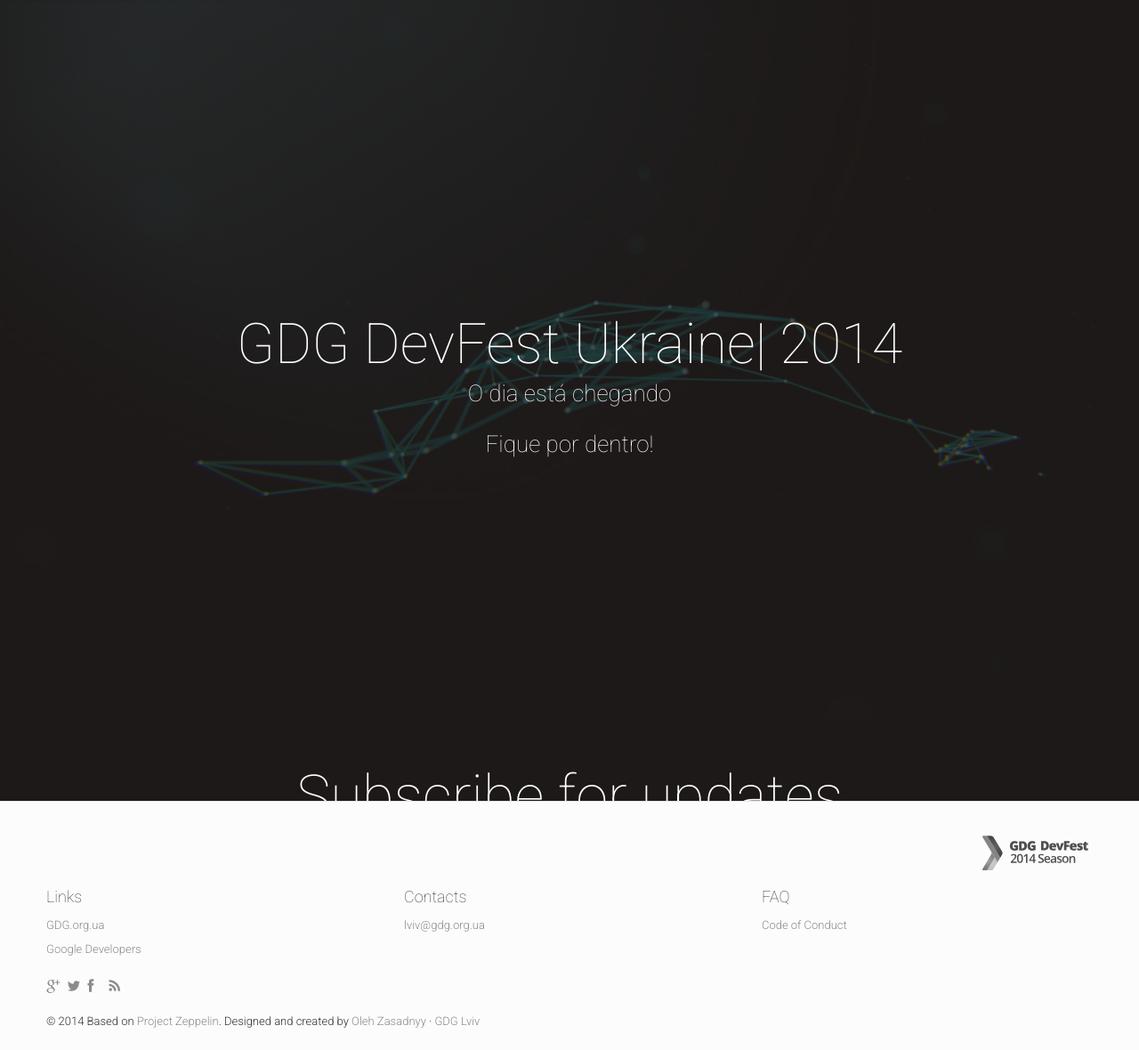
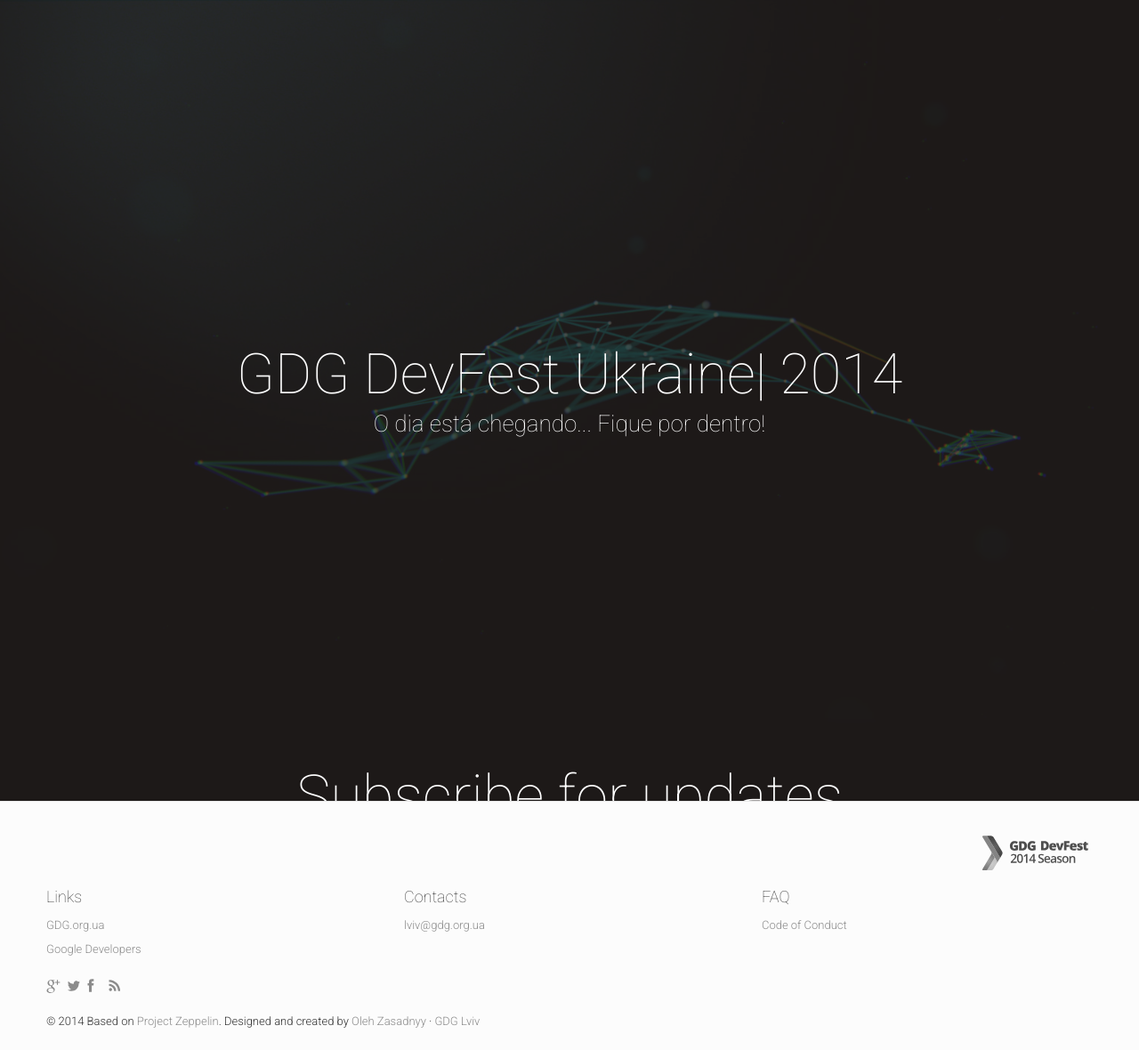
Before and after one commit to overhackingview/zeppelin, a Jekyll site: the page built from index.html, in a window 1280 px wide. Shown: the whole page at 89% size. Built offline with Jekyll 4.4.1, drawn with Linux system fonts in a browser that asks for light colours; nearby versions of some CDN libraries; comment, search, counter and statistics services are not loaded.

Commit message:
Update hero.html

```diff
--- a/_includes/hero.html
+++ b/_includes/hero.html
@@ -5,7 +5,7 @@
         <div class="animated hiding" data-animation="fadeInDown" data-delay="500">
             {% assign heroText = site.heroTitle | split:"<typeout>" %}
             <h1>{{ heroText[0] }}<span id="typeout-text" class="hidden-xs"></span><span class="typeout-fallback">{{ site.typeoutFallback }}</span>{{ heroText[1] }}</h1>
-		<p>O dia está chegando</p> <br/> <p>Fique por dentro!</p>
+		<p>O dia está chegando... Fique por dentro!</p>
 
 
 
@@ -15,11 +15,6 @@
 
         </div>
     </div>
-    <a href="#about" class="explore">
-        <svg class="icon icon-arrow-down" viewBox="0 0 32 32">
-            <use xlink:href="{{ site.baseurl }}/img/sprites/sprites.svg#icon-arrow-down"></use>
-        </svg>
-    </a>
     </div>
 
 
```
